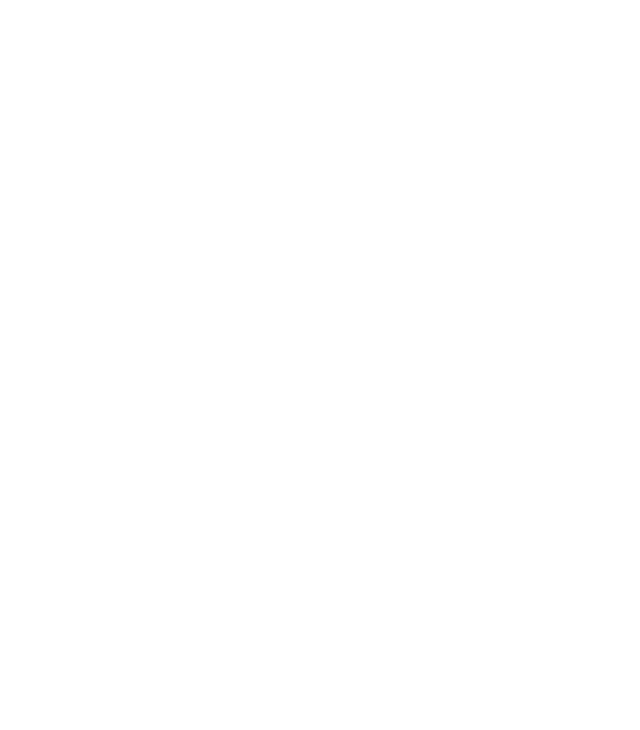
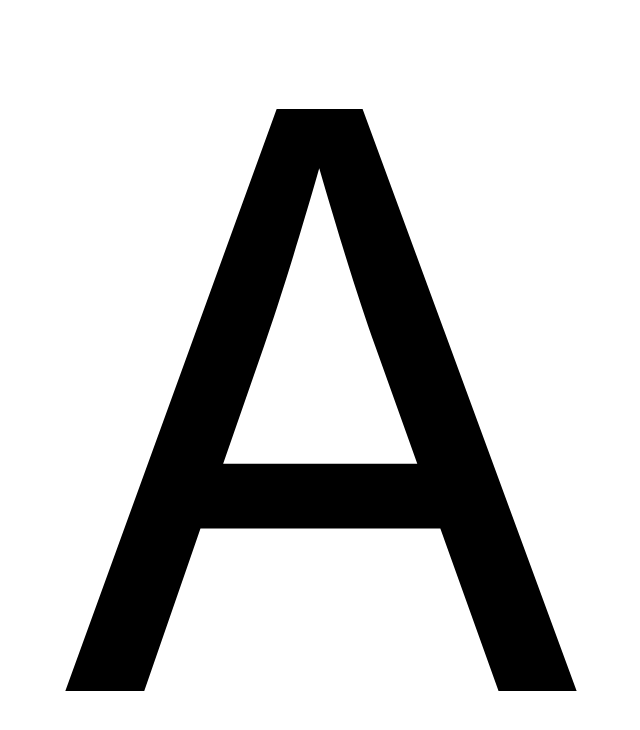
Before and after one commit to tchssk/character-viewer, a React (Create React App) app: page /#/A in a window 1280 px wide. Before the commit this address had no page. Shown: the top 730 px of the page, without its empty margins (319-959 px from the left). Built offline with nearby package versions, Linux system fonts and the light colour scheme.

Commit message:
Use HashRouter

```diff
--- a/src/App.tsx
+++ b/src/App.tsx
@@ -1,21 +1,21 @@
 import {
-  BrowserRouter,
+  HashRouter,
   Link,
   Navigate,
+  Route,
   Routes,
-  Route,
   useParams,
 } from 'react-router-dom';
 import './App.css';
 
 function App() {
   return (
-    <BrowserRouter>
+    <HashRouter>
       <Routes>
-        <Route path='/character-viewer/:character' element={<Character />} />
-        <Route path='/character-viewer/' element={<Navigate to='A' />} />
+        <Route path='/:character' element={<Character />} />
+        <Route path='/' element={<Navigate to='A' />} />
       </Routes>
-    </BrowserRouter>
+    </HashRouter>
   );
 }
 
@@ -32,7 +32,7 @@
     if (charCode > charCodeZ) {
       charCode = charCodeA
     }
-    return '/character-viewer/' + String.fromCharCode(charCode);
+    return '/' + String.fromCharCode(charCode);
   })();
   return (
     <Link to={nextCharacter}>{params.character}</Link>
```
